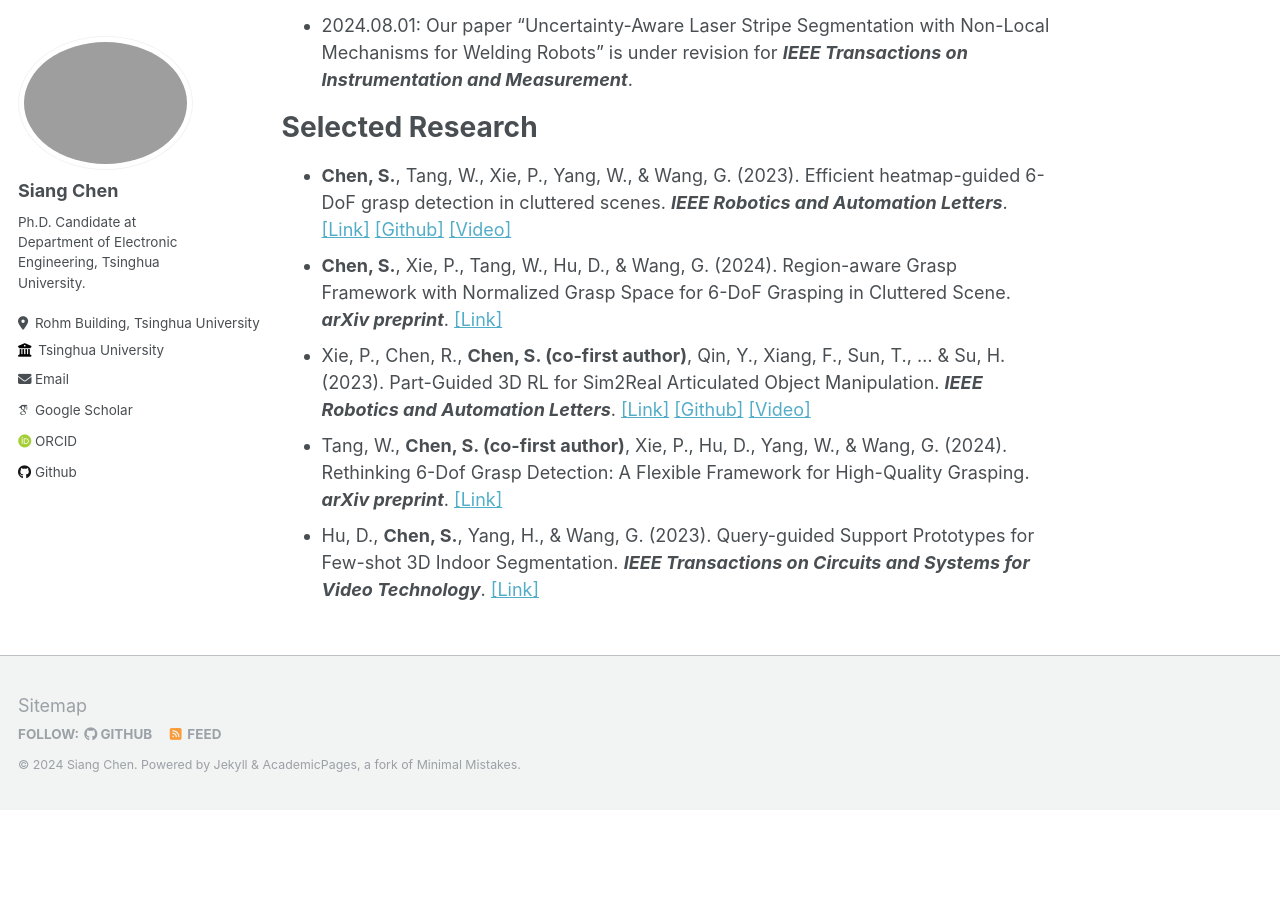
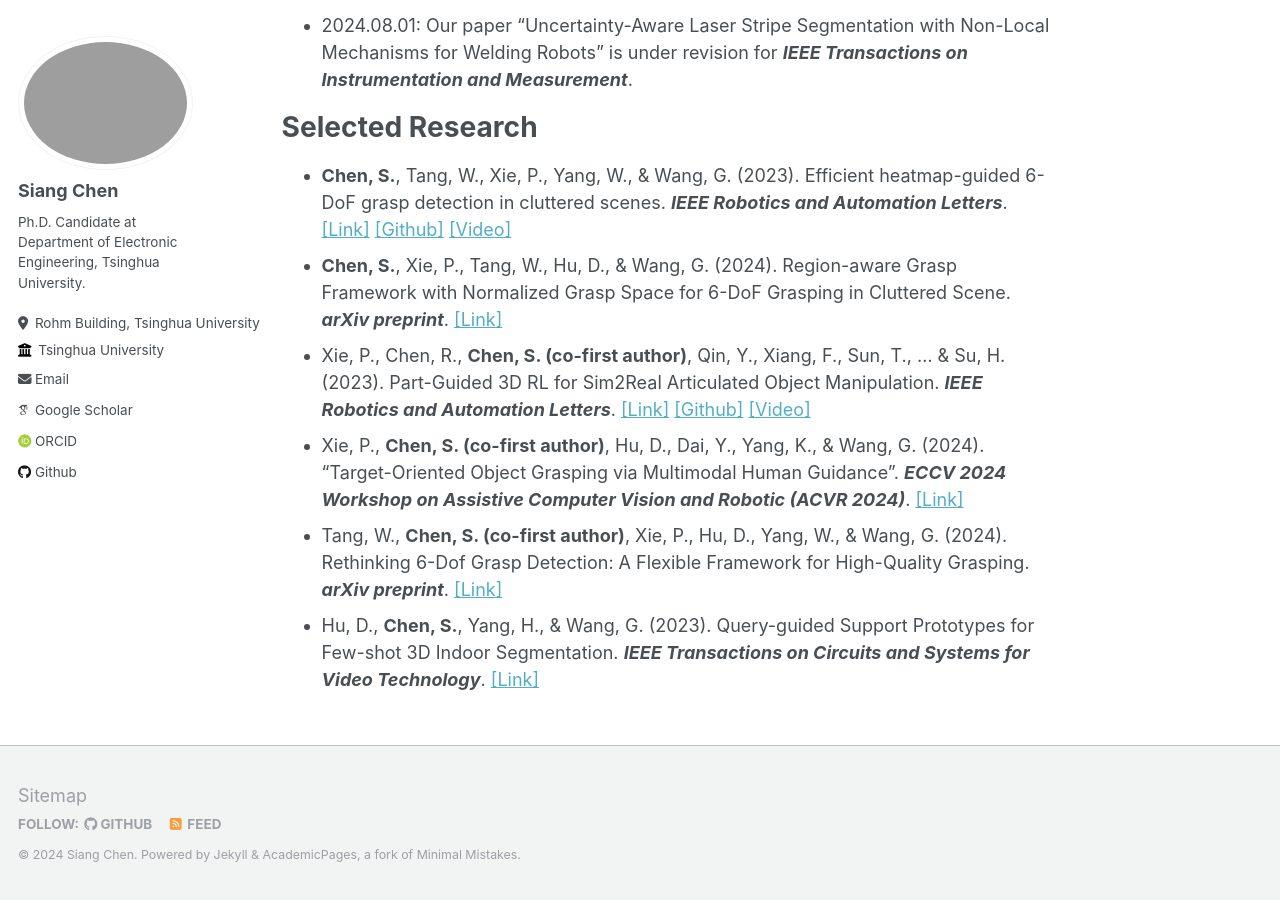
Before and after one commit to ChenThree/ChenThree.github.io, a Jekyll site: the page built from _pages/about.md, in a window 1280 px wide and 900 px high, scrolled down 1289 px. Built offline with Jekyll 4.4.1, drawn with Linux system fonts in a browser that asks for light colours; some web fonts are replaced; before the commit the page ends 2099 px from its top, so only the background shows below that.

Commit message:
[update] add link for paper

```diff
--- a/_pages/about.md
+++ b/_pages/about.md
@@ -13,7 +13,7 @@ My research focus is on robot manipulation, embodied AI and applications of 3D s
 
 # Recent Publications
 
-- 2024.08.15: Our paper "Target-Oriented Object Grasping via Multimodal Human Guidance" has been accepted by ***ECCV 2024 Workshop on Assistive Computer Vision and Robotic (ACVR 2024)***.
+- 2024.08.15: Our paper "Target-Oriented Object Grasping via Multimodal Human Guidance" has been accepted by ***ECCV 2024 Workshop on Assistive Computer Vision and Robotic (ACVR 2024)***. [[Link]](https://arxiv.org/abs/2408.11138)
 - 2024.06.07: Our paper "Category-Agnostic Pose Estimation for Point Clouds" has been accepted by ***IEEE International Conference on Image Processing 2024 (ICIP 2024)***. [[Link]](https://arxiv.org/abs/2403.07437)
 - 2024.06.06: Our paper "Region-aware Grasp Framework with Normalized Grasp Space for 6-DoF Grasping in Cluttered Scene" is released in ***arXiv preprint***. [[Link]](https://arxiv.org/abs/2406.01767)
 - 2024.03.22: Our paper "Rethinking 6-Dof Grasp Detection: A Flexible Framework for High-Quality Grasping" is released in ***arXiv preprint***. [[Link]](https://arxiv.org/abs/2403.15054)
@@ -34,5 +34,6 @@ My research focus is on robot manipulation, embodied AI and applications of 3D s
 - **Chen, S.**, Tang, W., Xie, P., Yang, W., & Wang, G. (2023). Efficient heatmap-guided 6-DoF grasp detection in cluttered scenes. ***IEEE Robotics and Automation Letters***. [[Link]](https://ieeexplore.ieee.org/abstract/document/10168242/) [[Github]](https://github.com/THU-VCLab/HGGD) [[Video]](https://www.youtube.com/watch?v=V8gG1eHbrsU)
 - **Chen, S.**, Xie, P., Tang, W., Hu, D., & Wang, G. (2024). Region-aware Grasp Framework with Normalized Grasp Space for 6-DoF Grasping in Cluttered Scene. ***arXiv preprint***. [[Link]](https://arxiv.org/abs/2406.01767)
 - Xie, P., Chen, R., **Chen, S. (co-first author)**, Qin, Y., Xiang, F., Sun, T., ... & Su, H. (2023). Part-Guided 3D RL for Sim2Real Articulated Object Manipulation. ***IEEE Robotics and Automation Letters***. [[Link]](https://ieeexplore.ieee.org/abstract/document/10242361/) [[Github]](https://github.com/THU-VCLab/Part-Guided-3D-RL-for-Sim2Real-Articulated-Object-Manipulation) [[Video]](https://www.youtube.com/watch?v=b8KvOjlGNJs)
+- Xie, P., **Chen, S. (co-first author)**, Hu, D., Dai, Y., Yang, K., & Wang, G. (2024). "Target-Oriented Object Grasping via Multimodal Human Guidance". ***ECCV 2024 Workshop on Assistive Computer Vision and Robotic (ACVR 2024)***. [[Link]](https://arxiv.org/abs/2408.11138)
 - Tang, W., **Chen, S. (co-first author)**, Xie, P., Hu, D., Yang, W., & Wang, G. (2024). Rethinking 6-Dof Grasp Detection: A Flexible Framework for High-Quality Grasping. ***arXiv preprint***. [[Link]](https://arxiv.org/abs/2403.15054)
 - Hu, D., **Chen, S.**, Yang, H., & Wang, G. (2023). Query-guided Support Prototypes for Few-shot 3D Indoor Segmentation. ***IEEE Transactions on Circuits and Systems for Video Technology***. [[Link]](https://ieeexplore.ieee.org/abstract/document/10295521)
```
Also changed, not shown: _publications/2024-08-15-TOGNet-11.md (+2 -2 lines).
